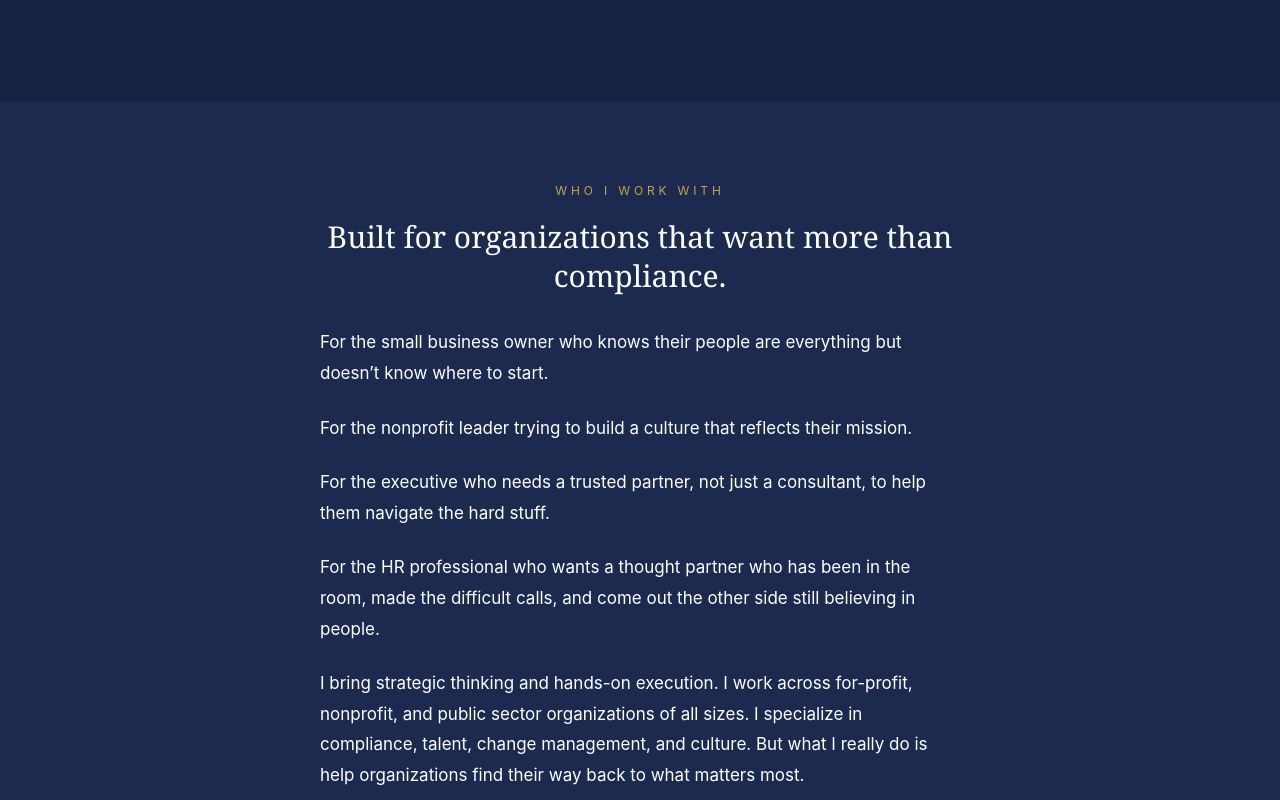
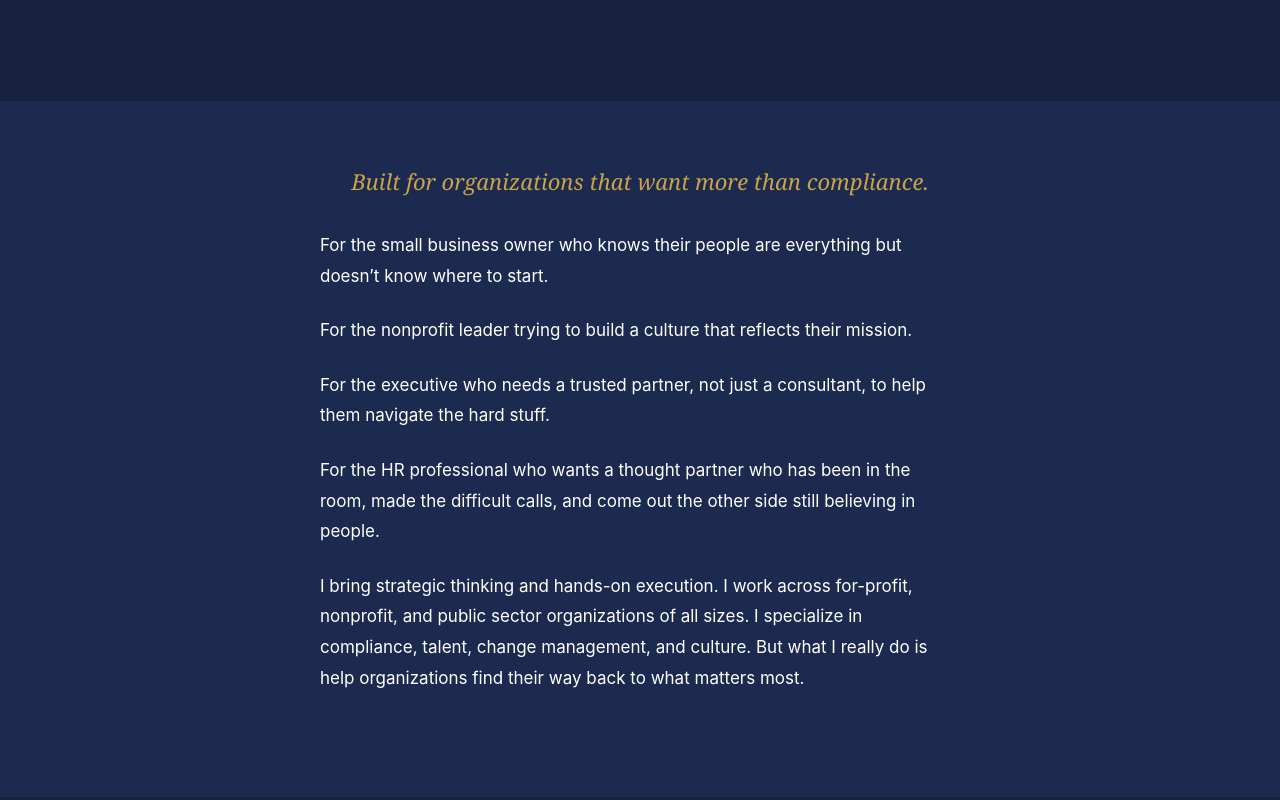
Before and after one commit to neomahrconsulting/neomahr.com, a plain HTML site: page about.html in a window 1280 px wide. Shown: the part 2181-2981 px from the top of the page. Drawn offline with Linux system fonts and the light colour scheme.

Commit message:
Update about.html

```diff
--- a/about.html
+++ b/about.html
@@ -137,10 +137,12 @@
   </div>
 </section>
 
-<section class="section section-light">
+<div style="text-align: center; padding: 4rem 2.5rem 0; background: var(--navy-light);">
+  <p style="font-family: var(--serif); font-style: italic; font-size: 22px; color: var(--gold); margin: 0 auto; max-width: 600px; line-height: 1.5;">Built for organizations that want more than compliance.</p>
+</div>
+
+<section class="section section-light" style="padding-top: 2rem;">
   <div class="section-narrow">
-    <p class="eyebrow">Who I Work With</p>
-    <h2 style="margin-bottom: 2rem;">Built for organizations that want more than compliance.</h2>
     <div class="prose">
       <p>For the small business owner who knows their people are everything but doesn&rsquo;t know where to start.</p>
       <p>For the nonprofit leader trying to build a culture that reflects their mission.</p>
```
